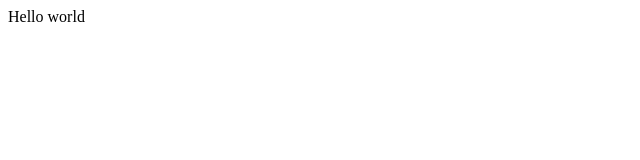
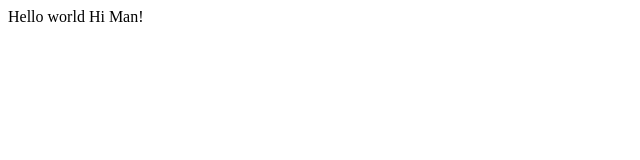
Before and after one commit to lstarseal/opentutorials-lstarseal10, a plain HTML site: page index.html in a window 1280 px wide. Shown: the full height of the page, 0-640 px from the left. Drawn offline with Linux system fonts and the light colour scheme.

Commit message:
change index.html

```diff
--- a/index.html
+++ b/index.html
@@ -19,6 +19,6 @@
 	</head>
 
 	<body>
-		Hello world
+		Hello world Hi Man!
 	</body>
 </html>
```
